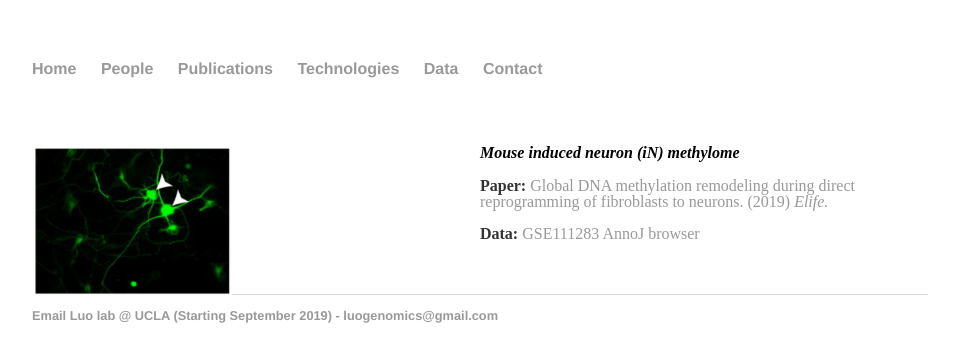
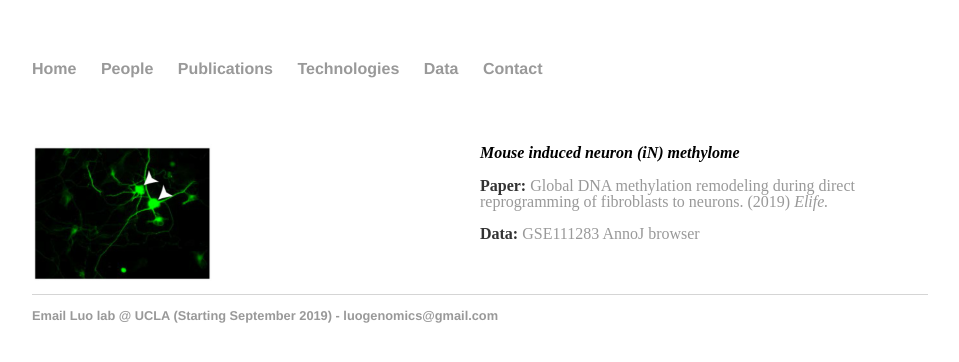
Before and after one commit to luogenomics/luogenomics.github.io, a Jekyll site: the page built from data/index.html, in a window 1280 px wide. Shown: the top 362 px of the page, without its empty margins (160-1119 px from the left). Built offline with Jekyll 4.4.1, drawn with Linux system fonts in a browser that asks for light colours.

Commit message:
Update index.html

```diff
--- a/data/index.html
+++ b/data/index.html
@@ -6,7 +6,7 @@ title: Luo Lab Data
   <div class="hugespacer"></div>
   <div class="projectmediabox pull-left">
     <a href="">
-      <img width=200 class="projectmedia" src="iN.png" >
+      <img width=180 class="projectmedia" src="iN.png" >
     </a>
   </div>
   <div class="projecttextbox pull-left">
```
